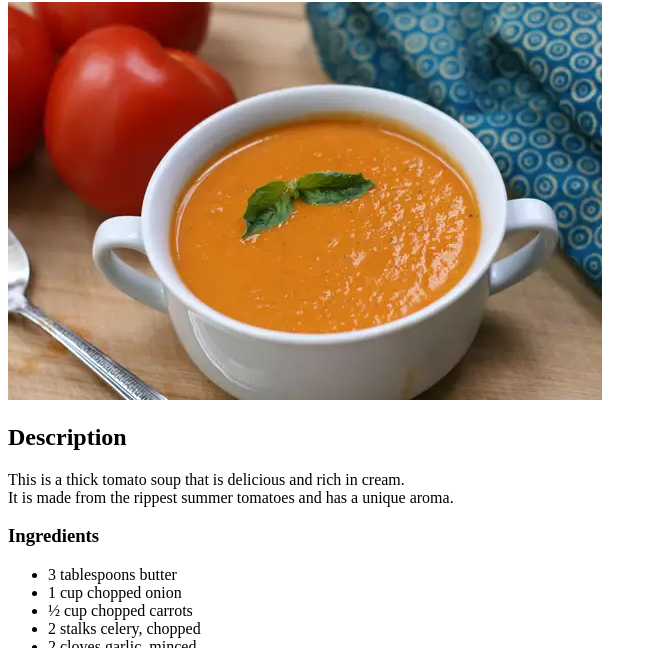
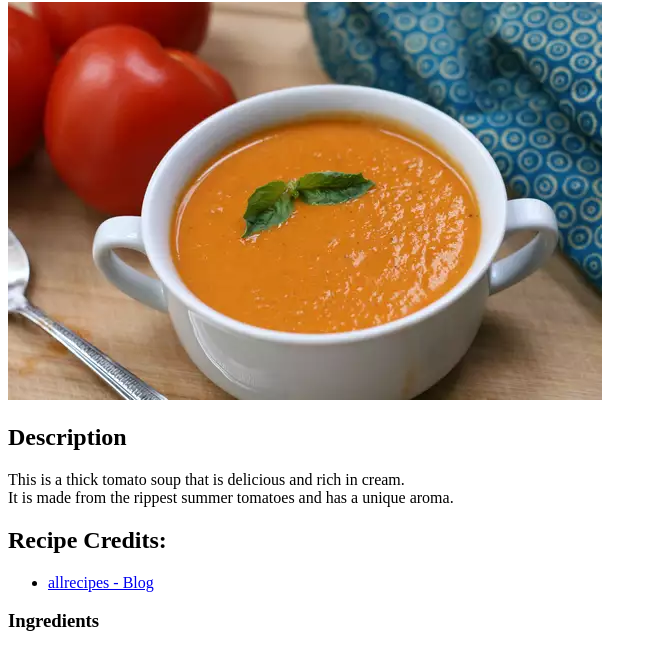
Before and after one commit to ProdigyGlobal/odin-recipes, a plain HTML site: page recipes/tomatosoup.html in a window 1280 px wide. Shown: the part 78-726 px from the top of the page, without its empty margins (0-657 px from the left). Drawn offline with Linux system fonts and the light colour scheme.

Commit message:
Update file with recipe credits

```diff
--- a/recipes/tomatosoup.html
+++ b/recipes/tomatosoup.html
@@ -13,6 +13,12 @@
         This is a thick tomato soup that is delicious and rich in cream.<br>
         It is made from the rippest summer tomatoes and has a unique aroma.<br>
     </p>
+    <h2>Recipe Credits:</h2>
+    <ul>
+        <li>
+            <a href = "https://www.allrecipes.com/recipe/108540/kentucky-tomato-soup/">allrecipes - Blog</a>
+        </li>
+    </ul>
     <h3>Ingredients</h3>
     <ul>
         <li>3 tablespoons butter</li>
```
